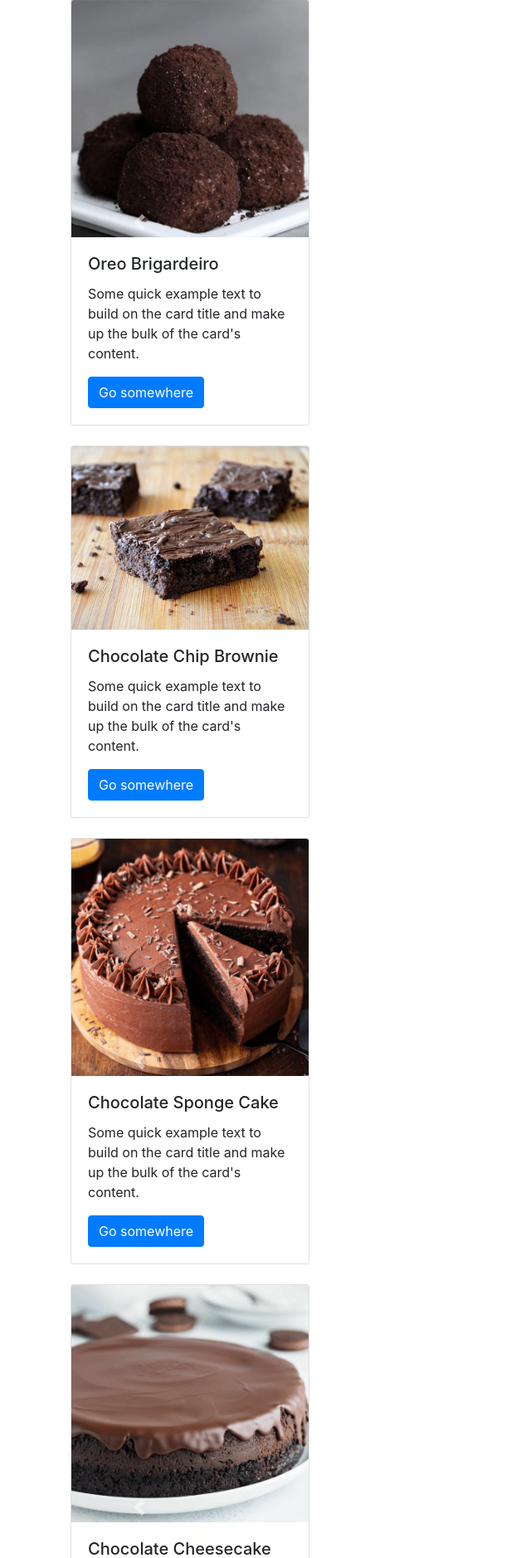
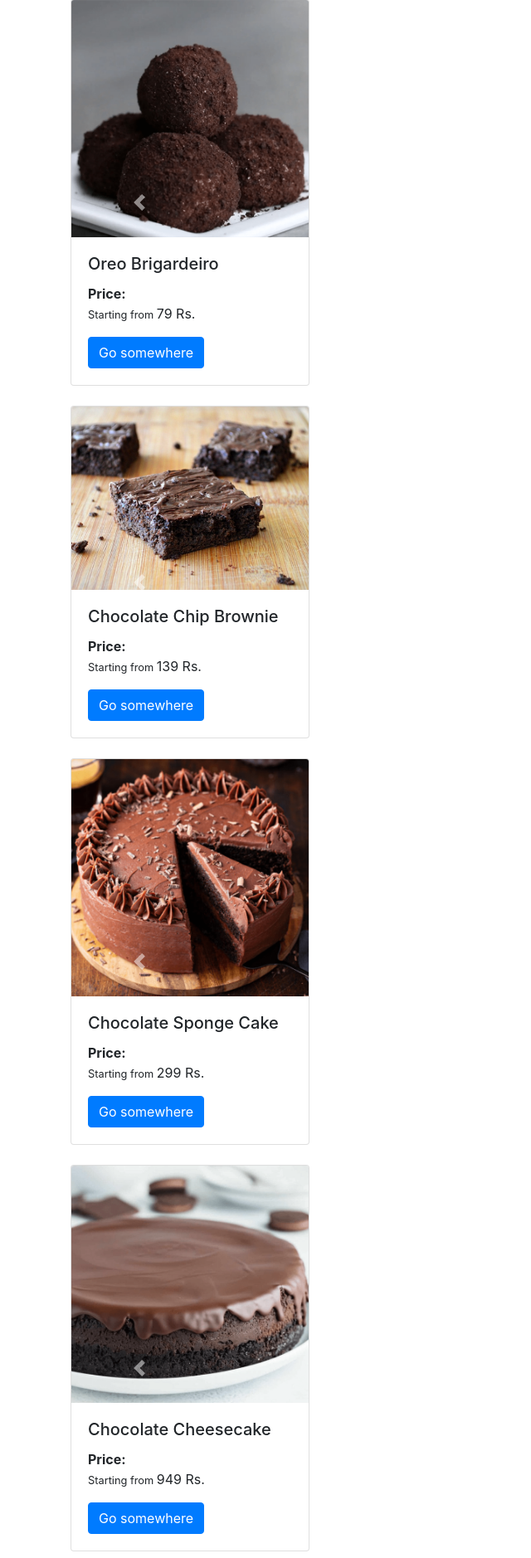
Before and after one commit to milindmadhukar/Stressed-by-EmmEss, a Django app: page /menu/ in a window 1280 px wide. Shown: the part 133-2011 px from the top of the page at 83% size, without its empty margins (0-640 px from the left). Run offline with Django 3.2, Linux system fonts and the light colour scheme; data comes from the database, SQL or seed files in the repository; both versions use the stored data as it was after the commit; some libraries are stand-ins or nearby versions.

Commit message:
Menu Page Changes

```diff
--- a/templates/menu/menu.html
+++ b/templates/menu/menu.html
@@ -32,14 +32,13 @@
     <li data-target="#carousel{{categories|categoryFormat:forloop.counter0}}" data-slide-to="2"></li>
   </ol>
   <div class="carousel-inner">
-    {% for product in slide %}
+    {% for product in slide%}
     <div class="carousel-item {% if forloop.first %}active{% endif %}">
       <div class="card" style="width: 18rem;">
-        <img src="/media/{{product.product_preview_image}}" class="card-img-top" alt="{{product.name}}">
+        <img src="/media/{{product.product_preview_image}}" loading="lazy" class="card-img-top" alt="{{product.name}}">
         <div class="card-body">
           <h5 class="card-title">{{product.product_name}}</h5>
-          <p class="card-text">Some quick example text to build on the card title and make up the bulk of the card's
-            content.</p>
+          <p class="card-text"><b>Price:</b><br><small>Starting from </small>{{product.product_price}} Rs.</p>
           <a href="/" class="btn btn-primary">Go somewhere</a>
         </div>
       </div>
```
Also changed, not shown: db.sqlite3, media/menu/images/BFV11392_Brigadeiro4-waysTastyOlympics-FB1080SQ-min.png (added), media/menu/images/Chocolate_Cheesecake-min.png (added).
